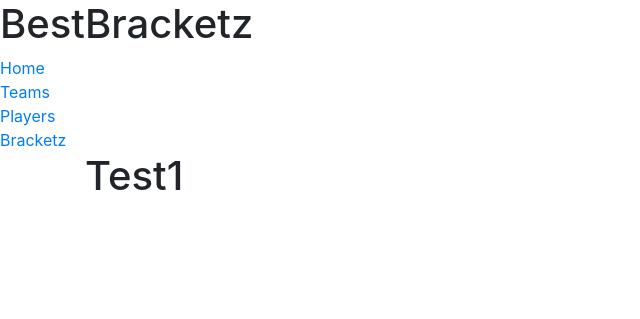
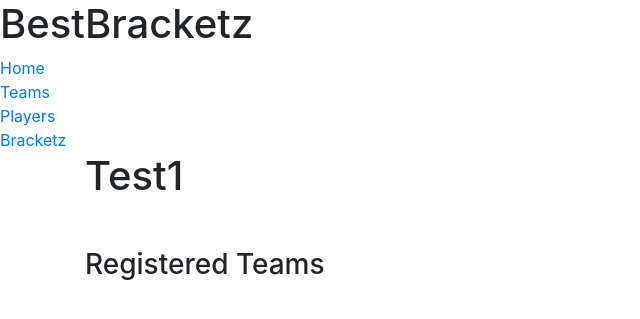
Before and after one commit to loganBehnke/CS-386-Bracket-Web-App, a Django app: a page that uses src/templates/Bracket/Bracket_detail.html in a window 1280 px wide. Shown: the top 319 px of the page, without its empty margins (0-640 px from the left). Run offline with Django 3.2, Linux system fonts and the light colour scheme; data comes from the database, SQL or seed files in the repository; both versions use the stored data as it was after the commit; some libraries are stand-ins or nearby versions.

Commit message:
teams now addable to bracket

```diff
--- a/src/BestBracketz/urls.py
+++ b/src/BestBracketz/urls.py
@@ -19,7 +19,7 @@ from django.views.generic import TemplateView
 
 from django.contrib.auth.views import LoginView, LogoutView
 
-from Bracket.views import BracketListView, BracketDetailView, BracketCreateView
+from Bracket.views import BracketListView, BracketDetailView, BracketCreateView, join_bracketz
 from player.views import PlayerListView, PlayerDetailView, RegisterView, PlayerCreateView
 from RegisteredTeams.views import TeamDetailView, TeamListView, TeamCreateView, join_team
 
@@ -40,4 +40,6 @@ urlpatterns = [
     url(r'^bracketz/$', BracketListView.as_view(), name='bracketz'),
     url(r'^bracketz/creation/$', BracketCreateView.as_view(), name='bracketz-creation'),
     url(r'^bracketz/(?P<slug>[\w-]+)/$', BracketDetailView.as_view()),
+    #url(r'^bracketz/join-bracketz/(?P<slug>[\w-]+)/$', join_bracketz), #TODO in future version
+
 ]
--- a/src/Bracket/forms.py
+++ b/src/Bracket/forms.py
@@ -11,6 +11,7 @@ class BracketCreateForm(forms.ModelForm):
         fields = [
             'name',
             'minNumOfTeams',
+            'teams'
         ]
 
     def clean_name(self):
--- a/src/Bracket/views.py
+++ b/src/Bracket/views.py
@@ -1,3 +1,4 @@
+from django.contrib.auth.decorators import login_required
 from django.contrib.auth.mixins import LoginRequiredMixin
 from django.shortcuts import render, get_object_or_404, redirect
 from django.http import HttpResponse
@@ -26,3 +27,9 @@ class BracketCreateView(LoginRequiredMixin, CreateView):
     form_class = BracketCreateForm
     template_name = 'Bracket/form.html'
     success_url = '/bracketz/'
+
+
+#TODO in future verison
+@login_required
+def join_bracketz(request, **kwargs):
+    print("Joining Bracket")
--- a/src/templates/Bracket/Bracket_detail.html
+++ b/src/templates/Bracket/Bracket_detail.html
@@ -3,7 +3,13 @@
 
 {%block content%}
 <h1>{{ object.name }}</h1>
+<!--<a href="/bracketz/join-bracketz/{{object.slug}}" class="btn btn-default">Join Bracket</a> TODO in future realese -->
 <p>
-
+    <br>
+    <h3>Registered Teams</h3>
+    {% for team in object.teams.all %}
+        {{team}}<br>
+    {% endfor %}
+    <br>
 </p>
 {%endblock content%}
```
Also changed, not shown: src/db.sqlite3.
